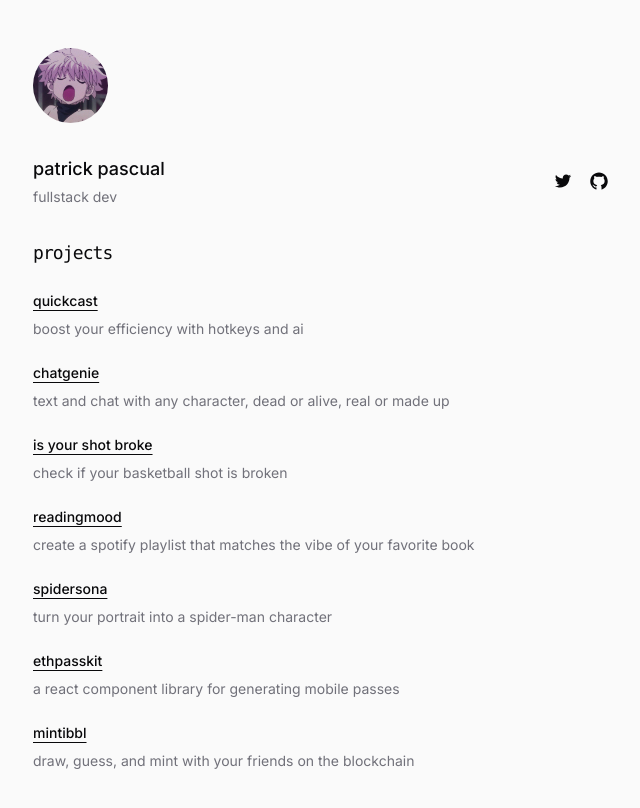
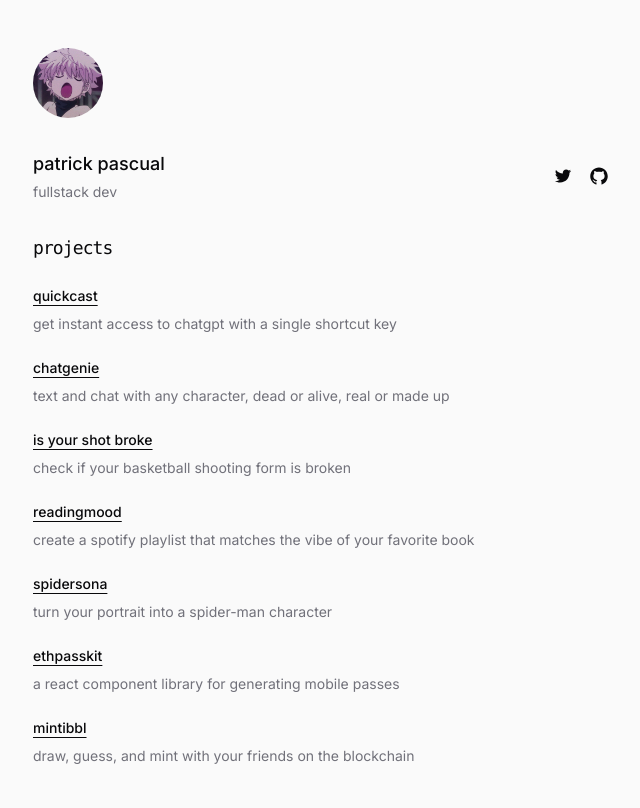
Before and after one commit to patrick-pc/patrick-pc, a Next.js app: page / in a window 1280 px wide. Shown: the top 808 px of the page, without its empty margins (319-959 px from the left). Built offline with nearby package versions, Linux system fonts and the light colour scheme.

Commit message:
fix: project descriptions

```diff
--- a/app/page.tsx
+++ b/app/page.tsx
@@ -4,7 +4,7 @@
 const projects = [
   {
     name: "quickcast",
-    description: "boost your efficiency with hotkeys and ai",
+    description: "get instant access to chatgpt with a single shortcut key",
     link: "https://quickcast.lol/",
   },
   {
@@ -15,7 +15,7 @@
   },
   {
     name: "is your shot broke",
-    description: "check if your basketball shot is broken",
+    description: "check if your basketball shooting form is broken",
     link: "https://huggingface.co/spaces/patrickpc/isyourshotbroke",
   },
   {
@@ -50,8 +50,8 @@
             className="rounded-full select-none object-cover"
             src="/killua.jpeg"
             alt="Killua"
-            width={75}
-            height={75}
+            width={70}
+            height={70}
             priority
           />
         </section>
```
